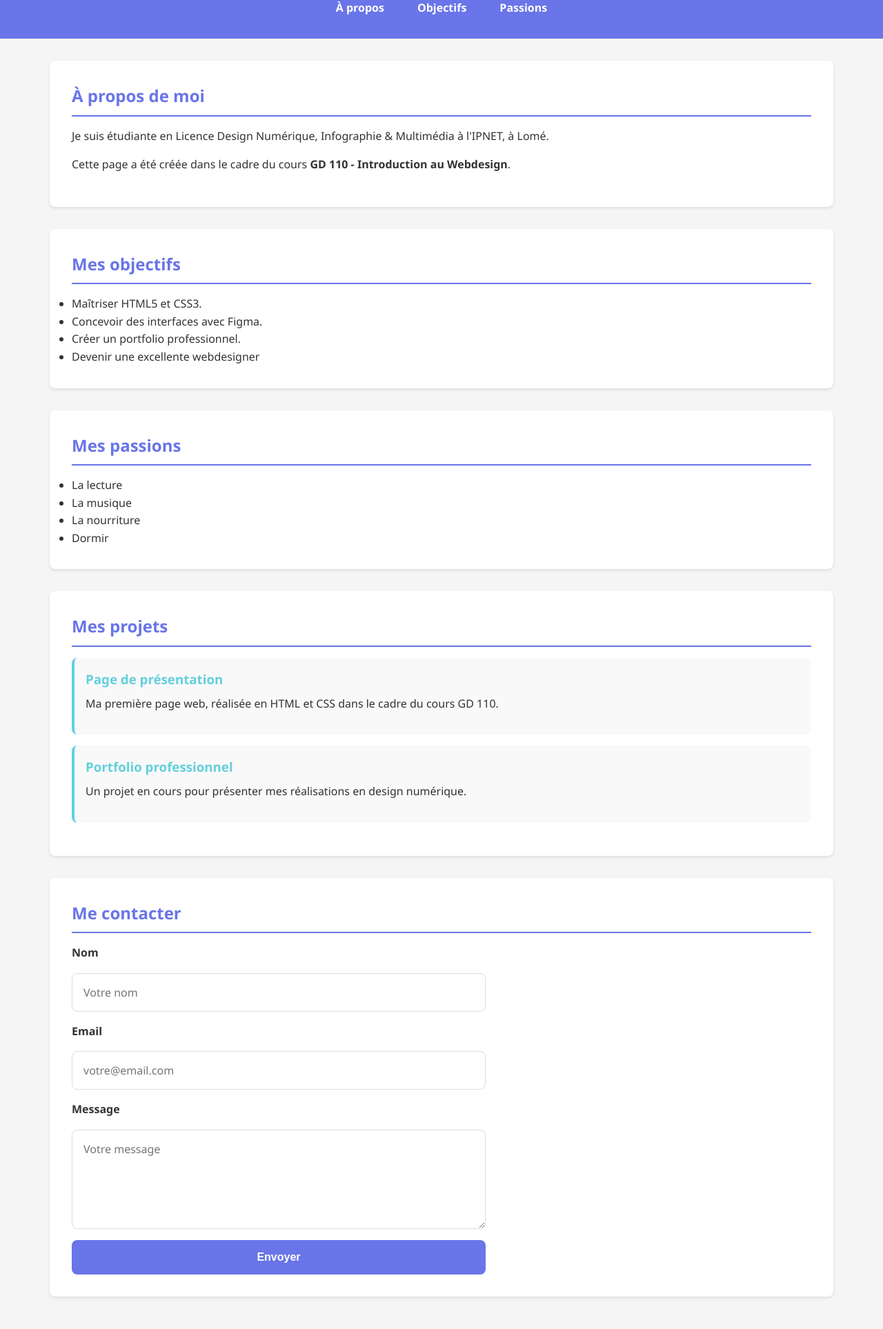
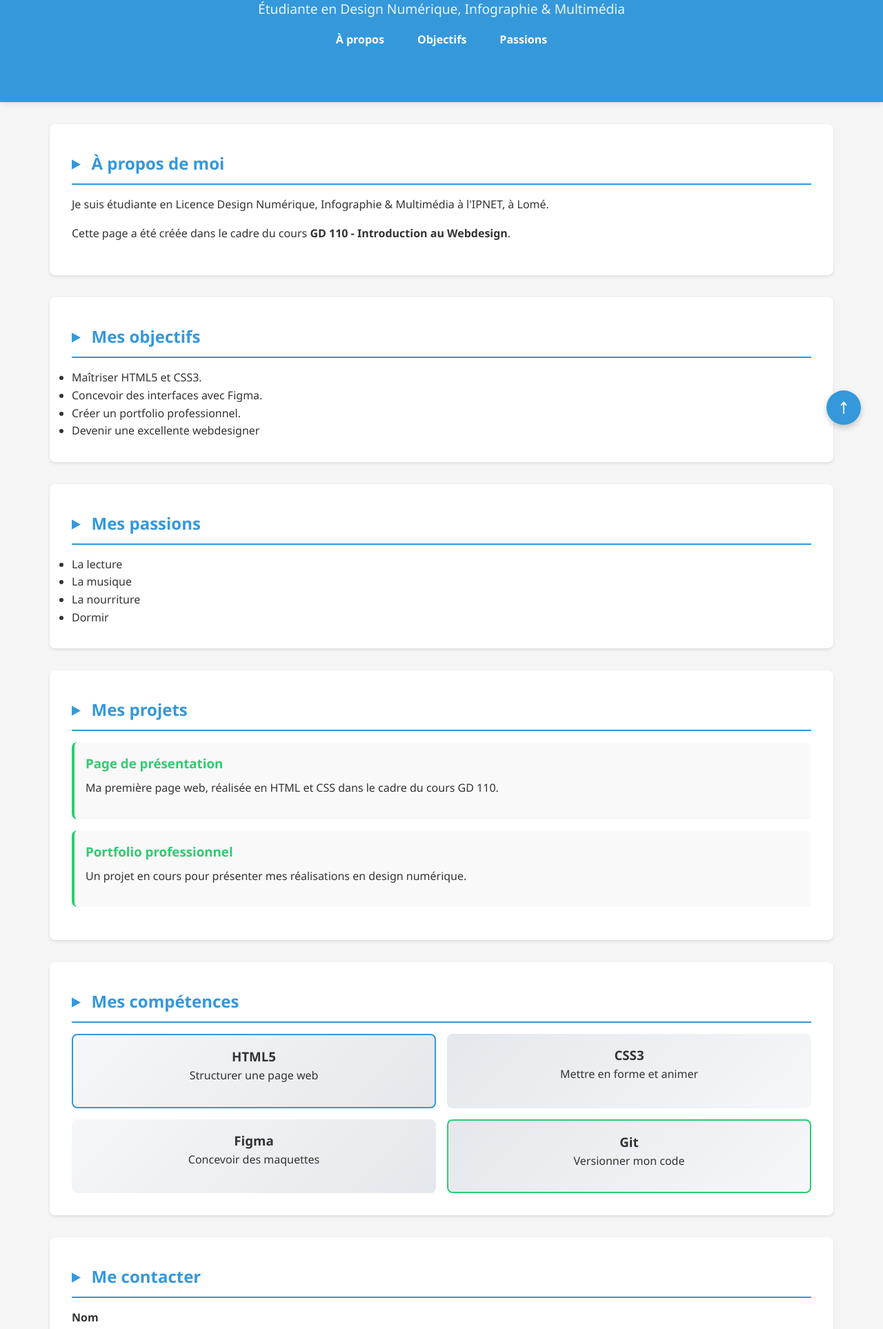
Before and after one commit to eyram-dev/gd110-webdesign, a plain HTML site: page index.html in a window 1280 px wide. Shown: the part 152-2079 px from the top of the page at 69% size. Drawn offline with Linux system fonts and the light colour scheme.

Commit message:
TP 3 Partie 2 : Ajout de pseudo-classes avancées, pseudo-éléments, positionnement, transitions, dégradés et responsive design

```diff
--- a/index.html
+++ b/index.html
@@ -65,6 +65,28 @@
       </article>
     </section>
 
+    <section id="competences">
+  <h2>Mes compétences</h2>
+  <div class="grille-competences">
+    <div class="carte-competence">
+      <h3>HTML5</h3>
+      <p>Structurer une page web</p>
+    </div>
+    <div class="carte-competence">
+      <h3>CSS3</h3>
+      <p>Mettre en forme et animer</p>
+    </div>
+    <div class="carte-competence">
+      <h3>Figma</h3>
+      <p>Concevoir des maquettes</p>
+    </div>
+    <div class="carte-competence">
+      <h3>Git</h3>
+      <p>Versionner mon code</p>
+    </div>
+  </div>
+</section>
+
         <section id="contact">
       <h2>Me contacter</h2>
       <form>
@@ -95,5 +117,8 @@
   <footer>
     <p>&copy; 2026 - ASSAMAGAN Marie Alphonsine. Tous droits réservés.</p>
   </footer>
+
+  <!-- Bouton Retour en haut -->
+<a href="#" class="back-to-top" aria-label="Retour en haut de page">↑</a>
 </body>
 </html>
--- a/style.css
+++ b/style.css
@@ -1,8 +1,8 @@
 /* ===== VARIABLES CSS ===== */
 :root {
   /* Couleurs */
-  --couleur-primaire: #6975e8;   /* Bleu */
-  --couleur-secondaire: #63cfdd; /* cyan */
+  --couleur-primaire: #3498db;   /* Bleu */
+  --couleur-secondaire: #2ecc71; /* Vert */
   --couleur-fond: #f5f5f5;       /* Gris clair */
   --couleur-texte: #333333;      /* Gris foncé */
   --couleur-blanc: #ffffff;
@@ -32,12 +32,23 @@ body {
   color: var(--couleur-texte);
   line-height: 1.6;
 }
-/* ===== EN-TÊTE ===== */
+/* ===== EN-TÊTE STICKY ===== */
 header {
   background-color: var(--couleur-primaire);
   color: var(--couleur-blanc);
   padding: var(--espacement-grand);
   text-align: center;
+  display: flex;
+  flex-direction: column;
+  align-items: center;
+  justify-content: center;
+  min-height: 300px;
+
+  /* Ajouts pour sticky */
+  position: sticky;
+  top: 0;
+  z-index: 100;
+  box-shadow: 0 2px 8px rgba(0, 0, 0, 0.1);
 }
 
 header h1 {
@@ -58,13 +69,44 @@ nav ul {
   margin-top: var(--espacement-standard);
 }
 
+/* ===== NAVIGATION AVEC PSEUDO-CLASSES ===== */
 nav a {
   color: var(--couleur-blanc);
   text-decoration: none;
   font-weight: bold;
   padding: var(--espacement-petit) var(--espacement-standard);
   border-radius: var(--rayon-bordure);
-  transition: background-color 0.3s ease;
+  transition: all 0.3s ease;
+  position: relative;
+}
+
+/* Effet de survol */
+nav a:hover {
+  background-color: rgba(255, 255, 255, 0.2);
+  transform: translateY(-2px);
+}
+
+/* Effet de focus (accessibilité clavier) */
+nav a:focus {
+  outline: 2px solid var(--couleur-blanc);
+  outline-offset: 2px;
+}
+
+/* Barre sous le lien au survol */
+nav a::after {
+  content: '';
+  position: absolute;
+  bottom: 0;
+  left: 50%;
+  width: 0;
+  height: 2px;
+  background-color: var(--couleur-blanc);
+  transition: all 0.3s ease;
+  transform: translateX(-50%);
+}
+
+nav a:hover::after {
+  width: 80%;
 }
 
 nav a:hover {
@@ -96,6 +138,15 @@ section h2 {
 section p {
   margin-bottom: var(--espacement-standard);
 }
+
+/* Icône décorative devant chaque titre de section */
+section h2::before {
+  content: '▸ ';
+  color: var(--couleur-primaire);
+  font-size: 1.2em;
+  margin-right: 0.5rem;
+}
+
 /* ===== ARTICLES ===== */
 article {
   margin-bottom: var(--espacement-standard);
@@ -199,3 +250,121 @@ form button {
 form button:hover {
   background-color: #2980b9;
 }
+
+/* ===== GRILLE DE COMPÉTENCES ===== */
+.grille-competences {
+  display: grid;
+  grid-template-columns: repeat(2, 1fr);
+  gap: var(--espacement-standard);
+}
+
+.carte-competence {
+  background-color: var(--couleur-fond);
+  padding: var(--espacement-standard);
+  border-radius: var(--rayon-bordure);
+  text-align: center;
+  transition: all 0.4s cubic-bezier(0.175, 0.885, 0.32, 1.275);
+  position: relative;
+  overflow: hidden;
+  cursor: pointer;
+}
+
+/* Couleurs alternées pour les cartes */
+.carte-competence:nth-child(odd) {
+  background: linear-gradient(135deg, #f5f7fa 0%, #e4e8ec 100%);
+}
+
+.carte-competence:nth-child(even) {
+  background: linear-gradient(135deg, #e4e8ec 0%, #f5f7fa 100%);
+}
+
+.carte-competence:first-child {
+  border: 2px solid var(--couleur-primaire);
+}
+
+.carte-competence:last-child {
+  border: 2px solid var(--couleur-secondaire);
+}
+/* ===== BOUTON RETOUR EN HAUT ===== */
+.back-to-top {
+  position: fixed;
+  bottom: 2rem;
+  right: 2rem;
+  width: 50px;
+  height: 50px;
+  background-color: var(--couleur-primaire);
+  color: var(--couleur-blanc);
+  border-radius: 50%;
+  display: flex;
+  align-items: center;
+  justify-content: center;
+  font-size: 1.5rem;
+  text-decoration: none;
+  box-shadow: 0 4px 8px rgba(0, 0, 0, 0.2);
+  transition: all 0.3s ease;
+  z-index: 1000;
+}
+
+.back-to-top:hover {
+  background-color: var(--couleur-secondaire);
+  transform: translateY(-5px) scale(1.1);
+  box-shadow: 0 8px 16px rgba(0, 0, 0, 0.3);
+}
+/* ===== RESPONSIVE DESIGN ===== */
+
+/* Tablettes et petits écrans (max 768px) */
+@media (max-width: 768px) {
+  header {
+    min-height: 200px;
+    padding: var(--espacement-standard);
+  }
+
+  header h1 {
+    font-size: 1.8rem;
+  }
+
+  header p {
+    font-size: 1rem;
+  }
+
+  nav ul {
+    flex-direction: column;
+    gap: var(--espacement-petit);
+  }
+
+  .layout-principal {
+    grid-template-columns: 1fr;
+    padding: var(--espacement-standard);
+  }
+
+  .grille-competences {
+    grid-template-columns: 1fr;
+  }
+
+  .back-to-top {
+    width: 40px;
+    height: 40px;
+    font-size: 1.2rem;
+    bottom: 1rem;
+    right: 1rem;
+  }
+}
+
+/* Mobiles (max 480px) */
+@media (max-width: 480px) {
+  header h1 {
+    font-size: 1.5rem;
+  }
+
+  section {
+    padding: var(--espacement-standard);
+  }
+
+  section h2 {
+    font-size: 1.3rem;
+  }
+
+  .carte-competence {
+    padding: var(--espacement-petit);
+  }
+}
```
